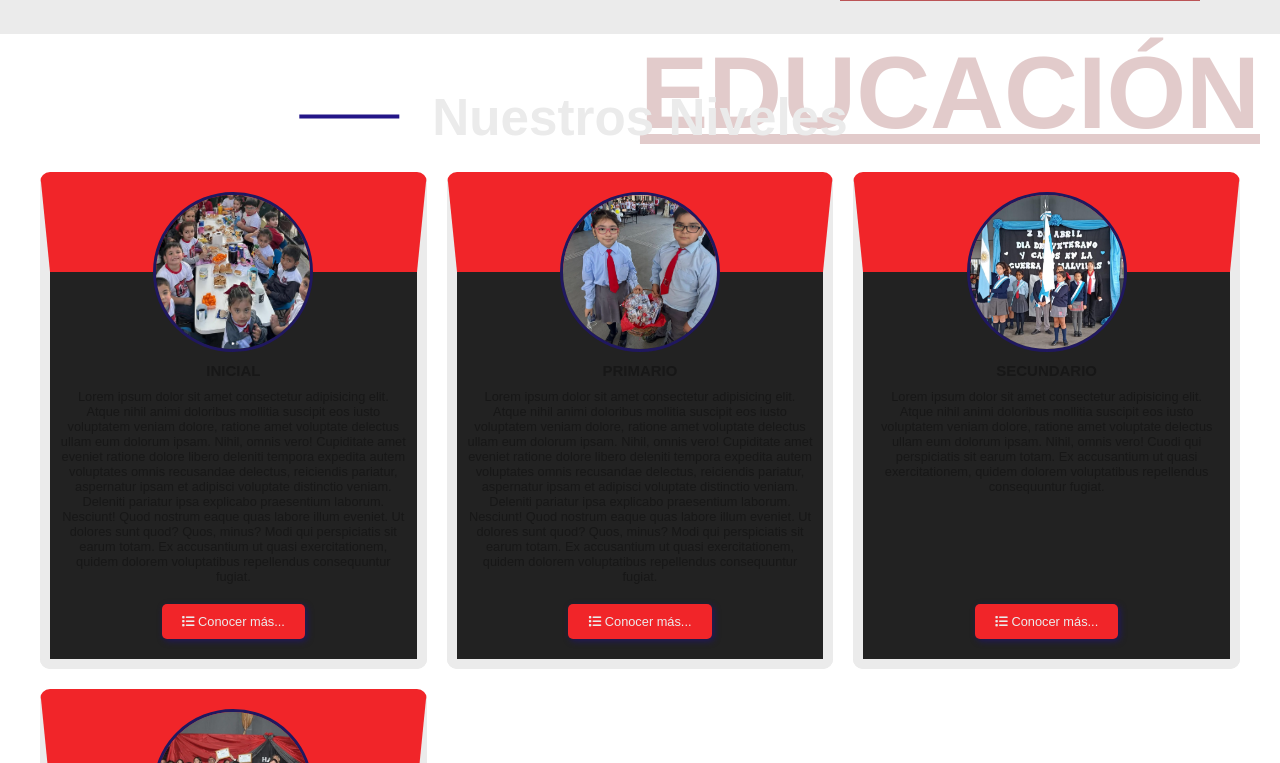
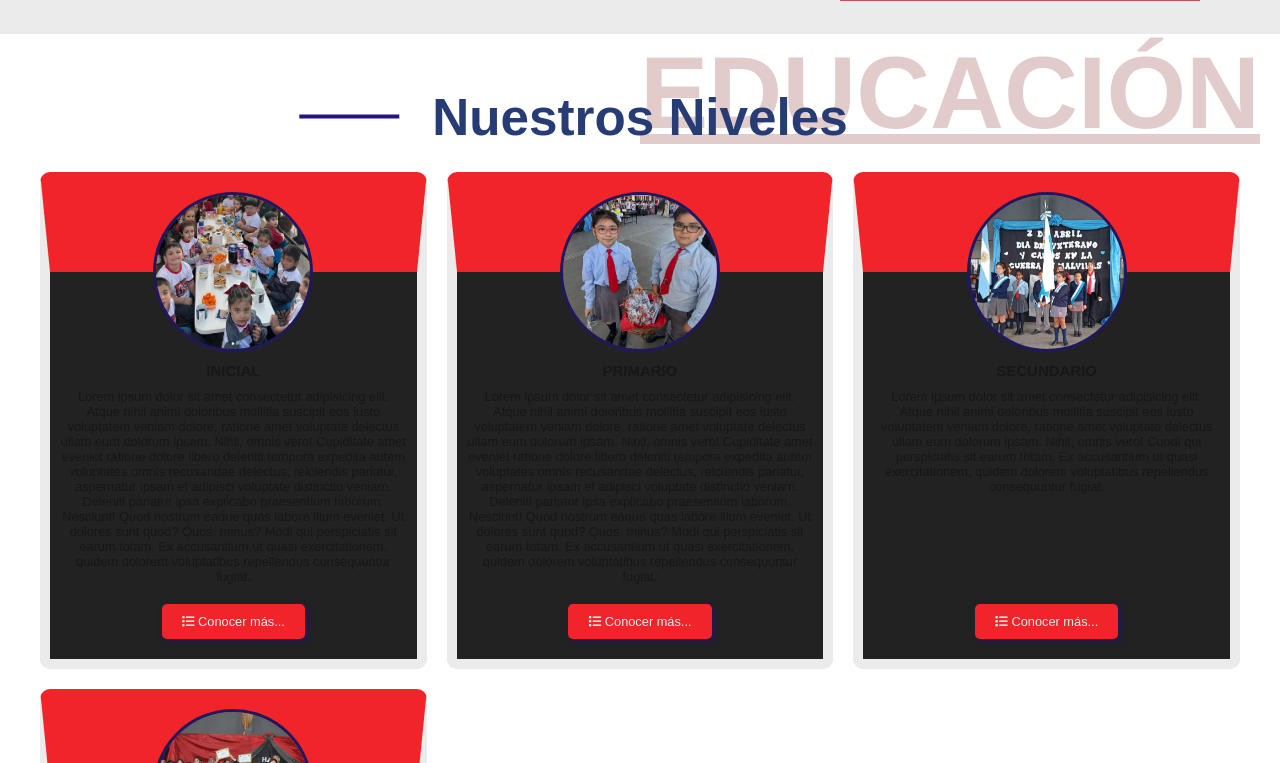
Before and after one commit to Yuske21/schoolWeb, a React (Vite) app: page / in a window 1280 px wide. Shown: the part 1297-2060 px from the top of the page. Built offline with nearby package versions, Linux system fonts and the light colour scheme; no server answers; the database is empty.

Commit message:
modificacion de app_title, el color

```diff
--- a/src/App.css
+++ b/src/App.css
@@ -54,7 +54,7 @@
 }
 
 .app_title2 p {
-    color: var(--color0);
+    color: var(--color11);
     font-size: clamp(1rem, 4vw, 4rem);
     font-weight: bolder;
 }
```
